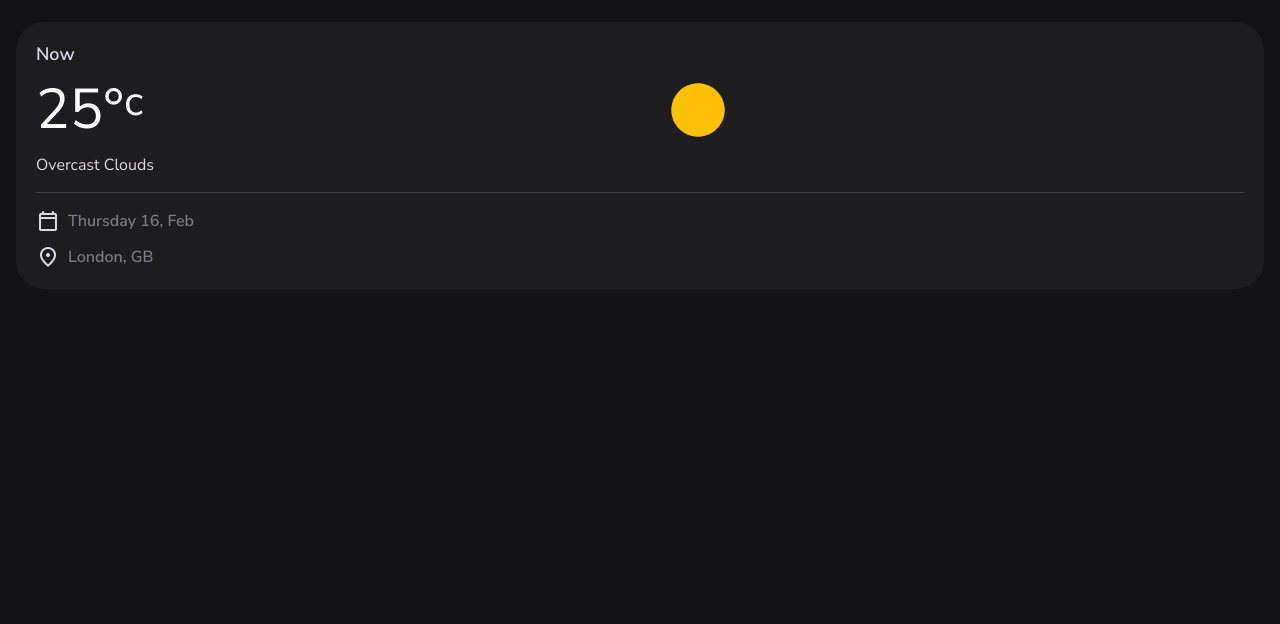
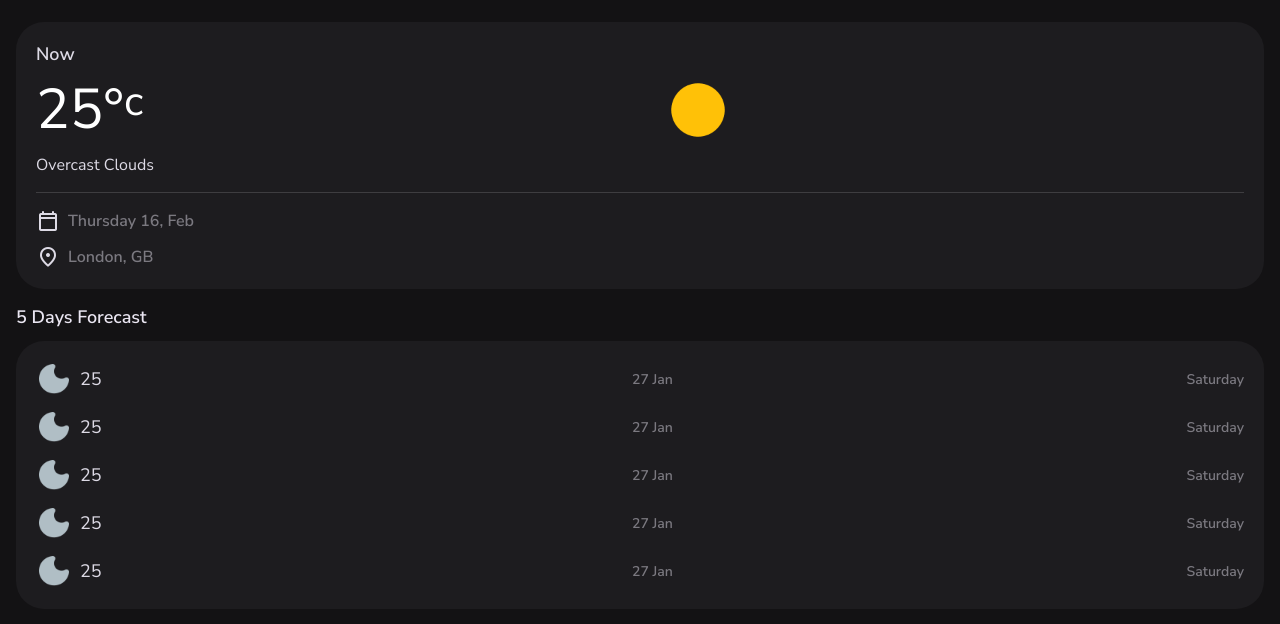
Before and after one commit to Pranav-Jadhav09/Weather-app, a website built with Parcel: page index.html in a window 1280 px wide. Shown: the part 74-698 px from the top of the page. Built offline with nearby package versions, Linux system fonts and the light colour scheme.

Commit message:
💄+🏗  forecast days

```diff
--- a/index.html
+++ b/index.html
@@ -138,6 +138,114 @@
               </ul>
             </div>
           </section>
+
+          <!-- Forecast -->
+          <section
+            class="section forecast"
+            aria-labelledby="forecast-label"
+            data-5-day-forecast
+          >
+            <h2 class="title-2" id="forecast-label">5 Days Forecast</h2>
+
+            <div class="card card-lg forecast-card">
+              <ul>
+                <li class="card-item">
+                  <div class="icon-wrapper">
+                    <img
+                      src="./src/assets/weather_icons/01n.png"
+                      width="36"
+                      height="36"
+                      alt="Overcast Clouds"
+                      class="weather-icon"
+                    />
+
+                    <span class="span">
+                      <p class="title-2">25</p>
+                    </span>
+                  </div>
+
+                  <p class="label-1">27 Jan</p>
+                  <p class="label-1">Saturday</p>
+                </li>
+
+                <li class="card-item">
+                  <div class="icon-wrapper">
+                    <img
+                      src="./src/assets/weather_icons/01n.png"
+                      width="36"
+                      height="36"
+                      alt="Overcast Clouds"
+                      class="weather-icon"
+                    />
+
+                    <span class="span">
+                      <p class="title-2">25</p>
+                    </span>
+                  </div>
+
+                  <p class="label-1">27 Jan</p>
+                  <p class="label-1">Saturday</p>
+                </li>
+
+                <li class="card-item">
+                  <div class="icon-wrapper">
+                    <img
+                      src="./src/assets/weather_icons/01n.png"
+                      width="36"
+                      height="36"
+                      alt="Overcast Clouds"
+                      class="weather-icon"
+                    />
+
+                    <span class="span">
+                      <p class="title-2">25</p>
+                    </span>
+                  </div>
+
+                  <p class="label-1">27 Jan</p>
+                  <p class="label-1">Saturday</p>
+                </li>
+
+                <li class="card-item">
+                  <div class="icon-wrapper">
+                    <img
+                      src="./src/assets/weather_icons/01n.png"
+                      width="36"
+                      height="36"
+                      alt="Overcast Clouds"
+                      class="weather-icon"
+                    />
+
+                    <span class="span">
+                      <p class="title-2">25</p>
+                    </span>
+                  </div>
+
+                  <p class="label-1">27 Jan</p>
+                  <p class="label-1">Saturday</p>
+                </li>
+
+                <li class="card-item">
+                  <div class="icon-wrapper">
+                    <img
+                      src="./src/assets/weather_icons/01n.png"
+                      width="36"
+                      height="36"
+                      alt="Overcast Clouds"
+                      class="weather-icon"
+                    />
+
+                    <span class="span">
+                      <p class="title-2">25</p>
+                    </span>
+                  </div>
+
+                  <p class="label-1">27 Jan</p>
+                  <p class="label-1">Saturday</p>
+                </li>
+              </ul>
+            </div>
+          </section>
         </div>
       </article>
     </main>
--- a/src/css/style.css
+++ b/src/css/style.css
@@ -146,7 +146,8 @@ body {
   background-color: var(--background);
   color: var(--on-background);
   font-size: var(--body-3);
-  overflow: hidden;
+  /* overflow: hidden; */
+  /* height: 200vh; */
 }
 
 :focus-visible {
@@ -478,7 +479,7 @@ body {
 main {
   height: calc(100vh - 80px);
   height: calc(100svh - 80px); /* for mobile browser */
-  overflow: hidden;
+  /* overflow: hidden; */
 }
 
 article.container {
@@ -487,7 +488,7 @@ article.container {
   grid-template-columns: minmax(0, 1fr);
   gap: 20px;
   overflow-y: auto; /* for firefox */
-  overflow-y: overlay;
+  overflow-x: overlay;
 }
 
 article.container::-webkit-scrollbar-thumb {
@@ -558,6 +559,32 @@ article.container::before {
 /* ################## */
 /* ### Highlights ### */
 /* ################## */
+.forecast-card .title-2 {
+  margin-block-end: 0;
+}
+
+.forecast-card :is(.card-item, .icon-wrapper) {
+  display: flex;
+  align-items: center;
+}
+
+.forecast-card .card-item:not(:last-child) {
+  margin-block-end: 12px;
+}
+
+.forecast-card .icon-wrapper {
+  gap: 8px;
+}
+
+.forecast-card .label-1 {
+  color: var(--on-surface-variant);
+  font-weight: var(--weight-semiBold);
+}
+
+.forecast-card .card-item > .label-1 {
+  width: 100%;
+  text-align: right;
+}
 
 /* ####################### */
 /* ### Hourly Forecast ### */
```
